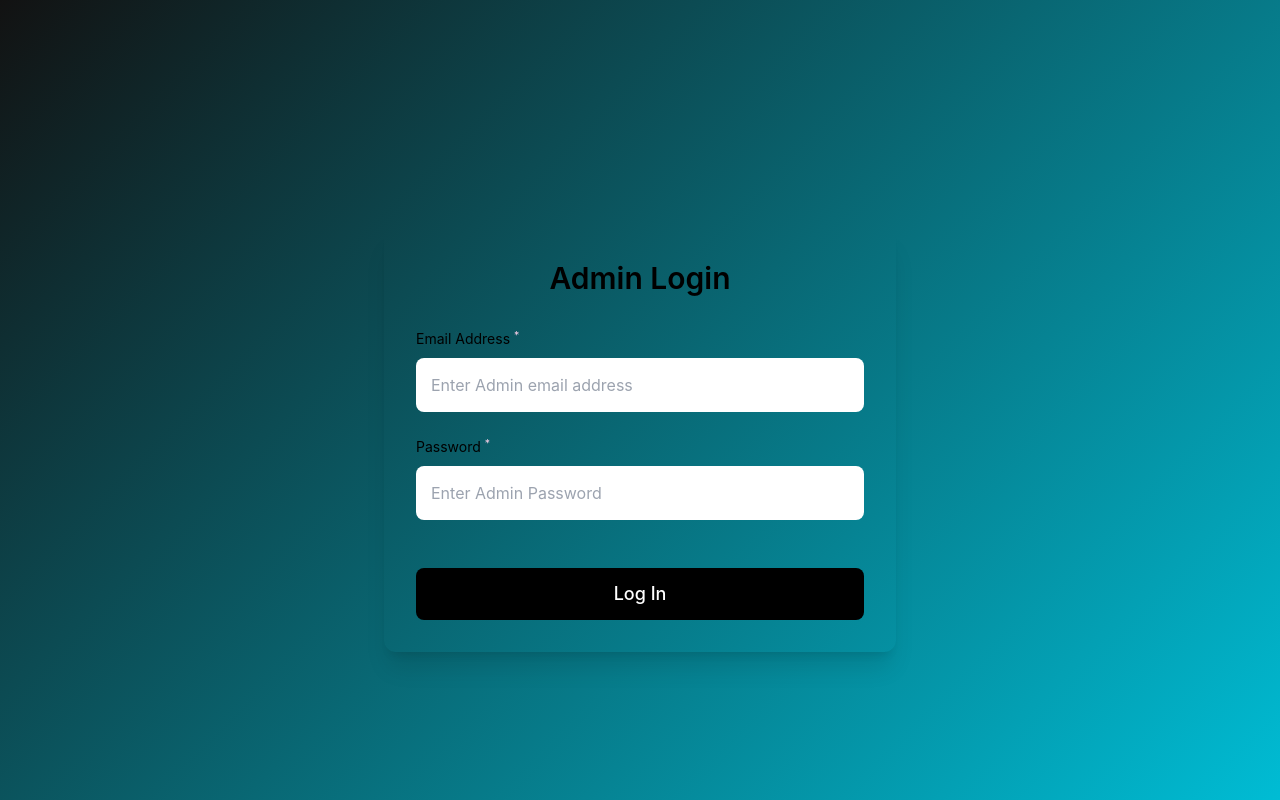
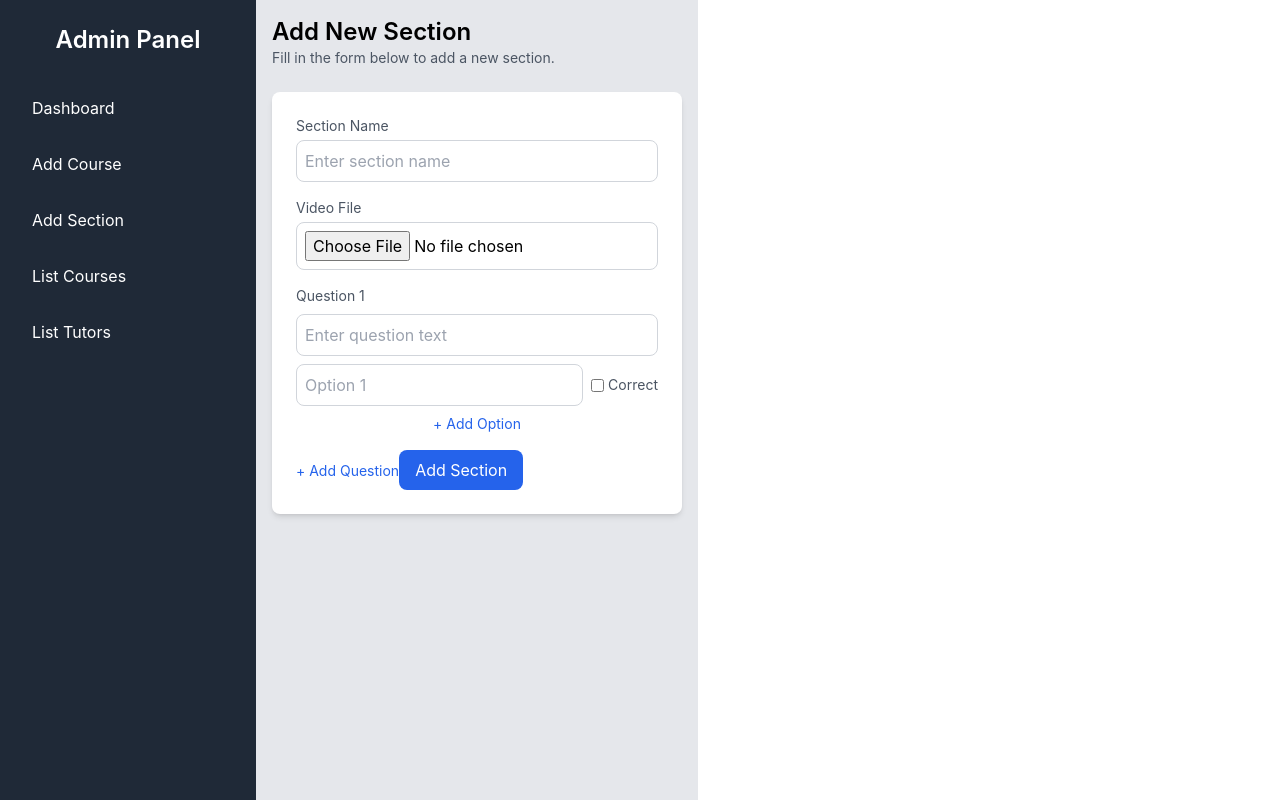
Before and after one commit to musnymubarak/EduLink-Peer-Tutoring-App, a React (Create React App) app in the folder admin/: page /dashboard/admin/add-section in a window 1280 px wide. Built offline with nearby package versions, Linux system fonts and the light colour scheme; sample sign-in values are in the browser's storage.

Commit message:
Section frontend added

```diff
--- a/admin/src/App.js
+++ b/admin/src/App.js
@@ -5,7 +5,7 @@ import AdminDashboard from './components/dashboard/AdminDashboard';
 import ProtectedRoute from './components/ProtectedRoute';
 import Sidebar from './components/dashboard/Sidebar'; // Import Sidebar
 import AddCourse from './components/dashboard/Pages/AddCourse'; // Import AddCourse page
-
+import AddSection from './components/dashboard/Pages/AddSection'; // Import AddSection page
 
 function App() {
   return (
@@ -43,6 +43,17 @@ function App() {
           }
         />
 
+        <Route
+          path="/dashboard/admin/add-section"
+          element={
+            <ProtectedRoute>
+              <div className="flex">
+                <Sidebar /> {/* Sidebar */}
+                <AddSection /> {/* Add Section Page */}
+              </div>
+            </ProtectedRoute>
+          }
+        />
       </Routes>
     </Router>
   );
--- /dev/null
+++ b/admin/src/components/dashboard/Pages/AddSection.js
@@ -0,0 +1,197 @@
+import React, { useState } from "react";
+import axios from "axios";
+
+const AddSection = () => {
+  const [sectionName, setSectionName] = useState("");
+  const [videoFile, setVideoFile] = useState(null); // State for video file input
+  const [quiz, setQuiz] = useState([{ questionText: "", options: [{ optionText: "", isCorrect: false }] }]); // State for quiz
+  const [loading, setLoading] = useState(false);
+  const [error, setError] = useState(null);
+  const [success, setSuccess] = useState("");
+
+  const handleQuizChange = (index, field, value) => {
+    const updatedQuiz = [...quiz];
+    updatedQuiz[index][field] = value;
+    setQuiz(updatedQuiz);
+  };
+
+  const handleOptionChange = (qIndex, oIndex, field, value) => {
+    const updatedQuiz = [...quiz];
+    updatedQuiz[qIndex].options[oIndex][field] = value;
+    setQuiz(updatedQuiz);
+  };
+
+  const addOption = (qIndex) => {
+    const updatedQuiz = [...quiz];
+    updatedQuiz[qIndex].options.push({ optionText: "", isCorrect: false });
+    setQuiz(updatedQuiz);
+  };
+
+  const addQuestion = () => {
+    setQuiz([...quiz, { questionText: "", options: [{ optionText: "", isCorrect: false }] }]);
+  };
+
+  const handleSubmit = async (e) => {
+    e.preventDefault();
+    setLoading(true);
+    setError(null);
+    setSuccess("");
+
+    const token = localStorage.getItem("token");
+
+    if (!token) {
+      setError("Authentication required. Please log in.");
+      setLoading(false);
+      return;
+    }
+
+    if (!videoFile) {
+      setError("Please upload a video file.");
+      setLoading(false);
+      return;
+    }
+
+    try {
+      const formData = new FormData();
+      formData.append("sectionName", sectionName);
+      formData.append("videoFile", videoFile);
+      formData.append("quiz", JSON.stringify(quiz)); // Convert quiz to JSON string
+
+      const response = await axios.post("http://localhost:4000/api/v1/sections/add", formData, {
+        headers: {
+          Authorization: `Bearer ${token}`,
+          "Content-Type": "multipart/form-data",
+        },
+      });
+
+      if (response.data.success) {
+        setSuccess("Section added successfully!");
+        setSectionName("");
+        setVideoFile(null);
+        setQuiz([{ questionText: "", options: [{ optionText: "", isCorrect: false }] }]);
+      }
+    } catch (error) {
+      setError(error.response ? error.response.data.message : "An error occurred.");
+    } finally {
+      setLoading(false);
+    }
+  };
+
+  return (
+    <div className="flex h-screen bg-gray-100 overflow-hidden">
+      <div className="flex-1 flex flex-col overflow-hidden">
+        <main className="flex-1 overflow-x-hidden overflow-y-auto bg-gray-200 p-4">
+          <div className="container mx-auto max-w-7xl">
+            <div className="mb-6">
+              <h1 className="text-2xl font-semibold">Add New Section</h1>
+              <p className="text-sm text-gray-600">
+                Fill in the form below to add a new section.
+              </p>
+            </div>
+
+            <form onSubmit={handleSubmit} className="bg-white shadow-md rounded-lg p-6 space-y-4">
+              <div className="flex flex-col">
+                <label htmlFor="sectionName" className="text-gray-600 text-sm mb-1">
+                  Section Name
+                </label>
+                <input
+                  type="text"
+                  id="sectionName"
+                  value={sectionName}
+                  onChange={(e) => setSectionName(e.target.value)}
+                  placeholder="Enter section name"
+                  className="border border-gray-300 rounded-lg p-2"
+                  required
+                />
+              </div>
+
+              <div className="flex flex-col">
+                <label htmlFor="videoFile" className="text-gray-600 text-sm mb-1">
+                  Video File
+                </label>
+                <input
+                  type="file"
+                  id="videoFile"
+                  accept="video/*"
+                  onChange={(e) => setVideoFile(e.target.files[0])}
+                  className="border border-gray-300 rounded-lg p-2"
+                  required
+                />
+              </div>
+
+              {quiz.map((q, qIndex) => (
+                <div key={qIndex} className="flex flex-col space-y-2">
+                  <label className="text-gray-600 text-sm">
+                    Question {qIndex + 1}
+                  </label>
+                  <input
+                    type="text"
+                    value={q.questionText}
+                    onChange={(e) =>
+                      handleQuizChange(qIndex, "questionText", e.target.value)
+                    }
+                    placeholder="Enter question text"
+                    className="border border-gray-300 rounded-lg p-2"
+                    required
+                  />
+                  {q.options.map((o, oIndex) => (
+                    <div key={oIndex} className="flex items-center space-x-2">
+                      <input
+                        type="text"
+                        value={o.optionText}
+                        onChange={(e) =>
+                          handleOptionChange(qIndex, oIndex, "optionText", e.target.value)
+                        }
+                        placeholder={`Option ${oIndex + 1}`}
+                        className="border border-gray-300 rounded-lg p-2 flex-1"
+                        required
+                      />
+                      <label className="flex items-center space-x-1">
+                        <input
+                          type="checkbox"
+                          checked={o.isCorrect}
+                          onChange={(e) =>
+                            handleOptionChange(qIndex, oIndex, "isCorrect", e.target.checked)
+                          }
+                        />
+                        <span className="text-gray-600 text-sm">Correct</span>
+                      </label>
+                    </div>
+                  ))}
+                  <button
+                    type="button"
+                    className="text-blue-600 text-sm"
+                    onClick={() => addOption(qIndex)}
+                  >
+                    + Add Option
+                  </button>
+                </div>
+              ))}
+
+              <button
+                type="button"
+                className="text-blue-600 text-sm"
+                onClick={addQuestion}
+              >
+                + Add Question
+              </button>
+
+              {error && <p className="text-red-500 text-sm">{error}</p>}
+              {success && <p className="text-green-500 text-sm">{success}</p>}
+
+              <button
+                type="submit"
+                className="bg-blue-600 text-white py-2 px-4 rounded-lg hover:bg-blue-700 transition"
+                disabled={loading}
+              >
+                {loading ? "Adding..." : "Add Section"}
+              </button>
+            </form>
+          </div>
+        </main>
+      </div>
+    </div>
+  );
+};
+
+export default AddSection;
--- a/admin/src/components/dashboard/Sidebar.js
+++ b/admin/src/components/dashboard/Sidebar.js
@@ -19,6 +19,11 @@ const Sidebar = () => {
           </Link>
         </li>
         <li className="mb-4">
+          <Link to="/dashboard/admin/add-section" className="hover:bg-gray-700 p-2 rounded-md block">
+            Add Section
+          </Link>
+        </li>
+        <li className="mb-4">
           <Link to="/dashboard/admin/list-courses" className="hover:bg-gray-700 p-2 rounded-md block">
             List Courses
           </Link>
```
